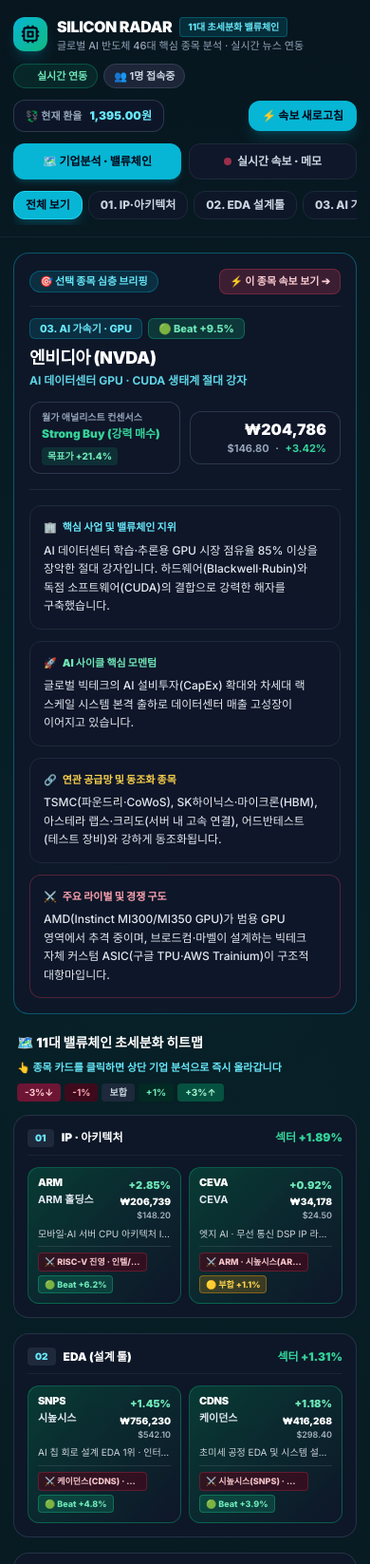
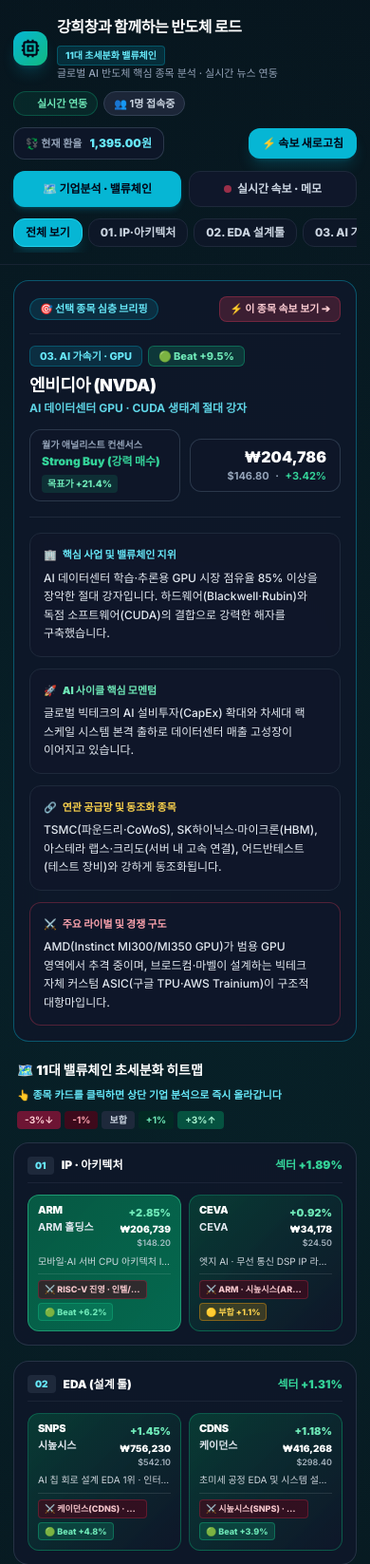
Before and after one commit to onesiin888/Moun, a plain HTML site: page index.html in a window 390 px wide. Shown: the top 1647 px of the page at 95% size. Drawn offline with nearby package versions, Linux system fonts and the light colour scheme; no server answers.

Commit message:
Update index.html

```diff
--- a/index.html
+++ b/index.html
@@ -65,11 +65,11 @@ html, body { overflow-x: hidden; max-width: 100vw; scroll-behavior: smooth; }
                     </svg>
                 </div>
                 <div>
-                    <div class="flex items-center gap-2">
-                        <h1 class="text-base sm:text-lg font-black tracking-tight text-white">SILICON RADAR</h1>
+                    <div class="flex items-center gap-2 flex-wrap">
+                        <h1 class="text-base sm:text-lg font-black tracking-tight text-white">강희창과 함께하는 반도체 로드</h1>
                         <span class="text-[10px] font-extrabold px-2 py-0.5 rounded bg-cyan-500/15 text-cyan-300 border border-cyan-500/30">11대 초세분화 밸류체인</span>
                     </div>
-                    <p class="text-[11px] text-slate-400 font-medium">글로벌 AI 반도체 46대 핵심 종목 분석 · 실시간 뉴스 연동</p>
+                    <p class="text-[11px] text-slate-400 font-medium">글로벌 AI 반도체 핵심 종목 분석 · 실시간 뉴스 연동</p>
                 </div>
             </div>
 
@@ -210,7 +210,7 @@ html, body { overflow-x: hidden; max-width: 100vw; scroll-behavior: smooth; }
         </div>
 
         <!-- 2. 11대 초세분화 밸류체인 히트맵 보드 -->
-        <div class="space-y-3.5">
+        <div id="heatmapSectionWrap" class="space-y-3.5 scroll-mt-4">
             <div class="flex flex-wrap justify-between items-center gap-2 px-1">
                 <div class="flex flex-wrap items-center gap-2">
                     <h3 class="text-sm font-black text-white">🗺️ 11대 밸류체인 초세분화 히트맵</h3>
@@ -296,7 +296,7 @@ var currentUsdKrw = 1395.00;
 
 // 11대 초세분화 반도체 밸류체인 정의
 var SECTORS = [
-    { id: "all", code: "ALL", name: "전체 11대 밸류체인 (46종목)", short: "전체 보기" },
+    { id: "all", code: "ALL", name: "전체 11대 밸류체인", short: "전체 보기" },
     { id: "ip", code: "01", name: "IP · 아키텍처", short: "01. IP·아키텍처" },
     { id: "eda", code: "02", name: "EDA (설계 툴)", short: "02. EDA 설계툴" },
     { id: "gpu", code: "03", name: "AI 가속기 · GPU", short: "03. AI 가속기·GPU" },
@@ -935,16 +935,16 @@ function selectStock(ticker, alsoFilterNews, shouldScrollToTop) {
     }
 }
 
-// 6. 히트맵 등락률 색상 클래스
+// 6. 히트맵 타일 색상 계산
 function getHeatClass(chg) {
-    if (chg >= 3.0) return "heat-strong-up";
-    if (chg > 0.2) return "heat-up";
-    if (chg <= -3.0) return "heat-strong-down";
-    if (chg < -0.2) return "heat-down";
+    if (chg >= 2.5) return "heat-strong-up";
+    if (chg >= 0.4) return "heat-up";
+    if (chg <= -2.5) return "heat-strong-down";
+    if (chg <= -0.4) return "heat-down";
     return "heat-flat";
 }
 
-// 7. 11대 공정 흐름 밸류체인 필터 탭 렌더링
+// 7. 11대 공정 흐름 밸류체인 필터 탭 렌더링 (클릭 시 해당 섹터 위치로 즉시 스크롤 이동)
 function renderSectorTabs() {
     var container = document.getElementById("sectorTabContainer");
     container.innerHTML = "";
@@ -961,7 +961,18 @@ function renderSectorTabs() {
             selectedSector = sec.id;
             if (mobileActiveTab !== "main") setMobileTab("main");
             renderSectorTabs();
-            renderValueChainGrid();
+
+            // 전체 카드를 유지한 채 해당 섹터 패널 위치로 즉시 스크롤 이동
+            var targetPanel = document.getElementById("sector_panel_" + sec.id);
+            if (sec.id === "all") {
+                var wrapEl = document.getElementById("heatmapSectionWrap");
+                if (wrapEl) wrapEl.scrollIntoView({ behavior: "smooth", block: "start" });
+            } else if (targetPanel) {
+                targetPanel.scrollIntoView({ behavior: "smooth", block: "center" });
+                targetPanel.classList.remove("inspector-highlight");
+                void targetPanel.offsetWidth;
+                targetPanel.classList.add("inspector-highlight");
+            }
         };
         container.appendChild(btn);
     });
@@ -973,8 +984,7 @@ function renderValueChainGrid() {
     grid.innerHTML = "";
 
     var targetSectors = SECTORS.filter(function(s) {
-        if (s.id === "all") return false;
-        return selectedSector === "all" || s.id === selectedSector;
+        return s.id !== "all";
     });
 
     targetSectors.forEach(function(sec) {
@@ -988,7 +998,8 @@ function renderValueChainGrid() {
         var avgColor = avgChg >= 0 ? "text-emerald-400" : "text-rose-400";
 
         var panel = document.createElement("div");
-        panel.className = "pcb-panel p-3.5 sm:p-4 flex flex-col justify-start min-w-0";
+        panel.id = "sector_panel_" + sec.id;
+        panel.className = "pcb-panel p-3.5 sm:p-4 flex flex-col justify-start min-w-0 scroll-mt-6 " + (selectedSector === sec.id ? "ring-2 ring-cyan-400/80" : "");
 
         var header = document.createElement("div");
         header.className = "flex justify-between items-center mb-3 pb-2 border-b border-slate-800/80";
```
